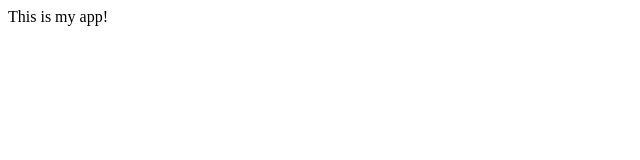
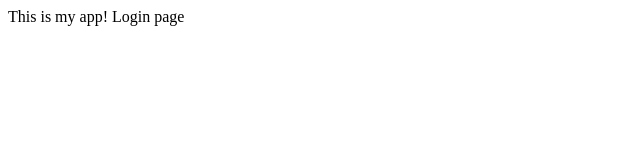
Before and after one commit to mschukat/CT417Example1, a plain HTML site: page index.html in a window 1280 px wide. Shown: the whole page, without its empty margins (0-640 px from the left). Drawn offline with Linux system fonts and the light colour scheme.

Commit message:
Login added

```diff
--- a/index.html
+++ b/index.html
@@ -4,5 +4,6 @@
 </head>
 <body>
   This is my app!
+  Login page
 </body>
 </html>
```
Also changed, not shown: login.html (added).
